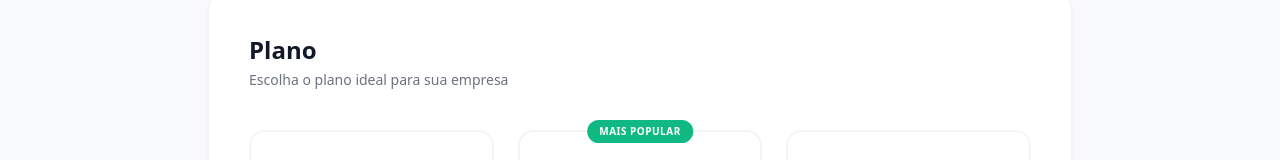
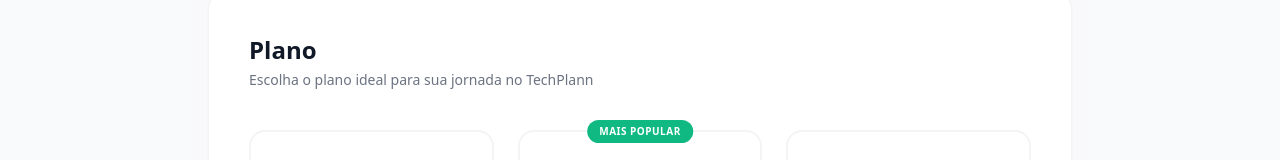
Before and after one commit to Yrmih/techplann-frontend, a Next.js app: page /onboarding/subscription in a window 1280 px wide. Shown: the part 281-441 px from the top of the page. Built offline with nearby package versions, Linux system fonts and the light colour scheme; no server answers.

Commit message:
refactor(onboarding): padroniza etapa final de assinatura com onboardingId via container

```diff
--- a/src/components/forms/onboarding/SubscriptionForm.tsx
+++ b/src/components/forms/onboarding/SubscriptionForm.tsx
@@ -16,6 +16,11 @@ import {
   type PlanSelectionInput,
 } from "@/lib/validators/schema";
 import { cn } from "@/lib/utils";
+
+// Interface ALINHADA: Recebe o onboardingId diretamente do pai
+interface SubscriptionFormProps {
+  onboardingId: string;
+}
 
 interface PlanOption {
   id: "starter" | "professional" | "enterprise";
@@ -60,12 +65,11 @@ const plans: PlanOption[] = [
   },
 ];
 
-// Nota: Não precisa de onNext porque é a última etapa
-export const SubscriptionForm = () => {
+export const SubscriptionForm = ({ onboardingId }: SubscriptionFormProps) => {
   const router = useRouter();
 
-  // Recupera os IDs da store persistente (Zustand)
-  const { onboardingId, tenantId, reset } = useOnboardingStore();
+  // Recuperamos o tenantId (vindo do Step 1) e a função reset da Store
+  const { tenantId, reset } = useOnboardingStore();
 
   const {
     handleSubmit,
@@ -83,22 +87,28 @@ export const SubscriptionForm = () => {
 
   const onSubmit: SubmitHandler<PlanSelectionInput> = async (data) => {
     try {
+      // VALIDAÇÃO CRÍTICA: Se chegamos aqui, os IDs precisam estar presentes
       if (!onboardingId || !tenantId) {
-        console.error("Dados de sessão (Onboarding/Tenant) não encontrados.");
+        console.error("❌ IDs de sessão ou de Tenant não encontrados para finalizar a assinatura.");
         return;
       }
 
-      // 1. Envia a escolha do plano para o backend
+      console.log(`🚀 Finalizando Onboarding. Vinculando plano ${data.plan} ao Tenant: ${tenantId}`);
+
+      // 1. Envia a escolha do plano para o backend (Grava no Postgres via Prisma)
       await onboardingService.saveSubscription(onboardingId, tenantId, data);
 
-      // 2. Limpa a Store para que um novo login não caia no onboarding antigo
+      console.log("✅ Assinatura concluída com sucesso!");
+
+      // 2. LIMPEZA TOTAL: Removemos os rastros do Onboarding da Store global
+      // Isso evita que o usuário caia no Onboarding novamente ao logar.
       reset();
 
-      // 3. Redireciona para o Dashboard (Fim da esteira)
+      // 3. Redirecionamento Final
       router.push("/dashboard");
 
     } catch (error) {
-      console.error("Erro ao processar assinatura no TechPlann:", error);
+      console.error("❌ Erro ao processar assinatura final:", error);
     }
   };
 
@@ -107,7 +117,7 @@ export const SubscriptionForm = () => {
       <header className="mb-10">
         <h2 className="text-2xl font-bold text-gray-900">Plano</h2>
         <p className="text-sm text-gray-500 mt-1">
-          Escolha o plano ideal para sua empresa
+          Escolha o plano ideal para sua jornada no TechPlann
         </p>
       </header>
 
@@ -120,7 +130,7 @@ export const SubscriptionForm = () => {
               whileTap={{ scale: 0.98 }}
               onClick={() => setValue("plan", plan.id, { shouldValidate: true })}
               className={cn(
-                "relative cursor-pointer rounded-2xl border-2 p-6 transition-all duration-300 flex flex-col",
+                "relative cursor-pointer rounded-2xl border-2 p-6 transition-all duration-300 flex flex-col min-h-[300px]",
                 "hover:border-[#10b981] hover:shadow-2xl hover:shadow-green-100/50",
                 selectedPlan === plan.id
                   ? "border-[#10b981] bg-emerald-50 shadow-sm"
@@ -142,7 +152,7 @@ export const SubscriptionForm = () => {
                 <span className="text-gray-400 text-xs font-medium">/mês</span>
               </div>
 
-              <ul className="mt-6 space-y-3">
+              <ul className="mt-6 space-y-3 flex-grow">
                 {plan.features.map((feature) => (
                   <li
                     key={feature}
```
